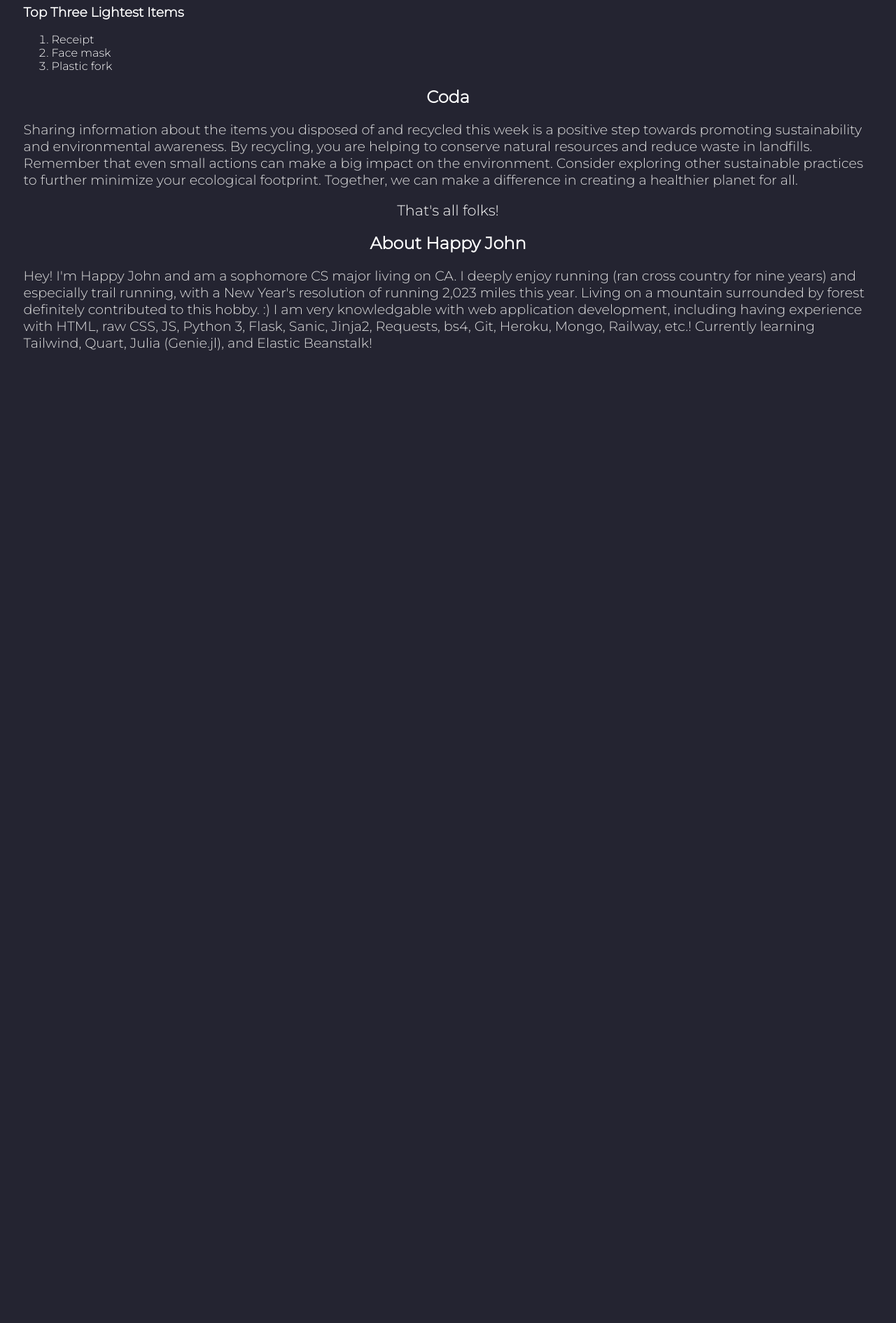
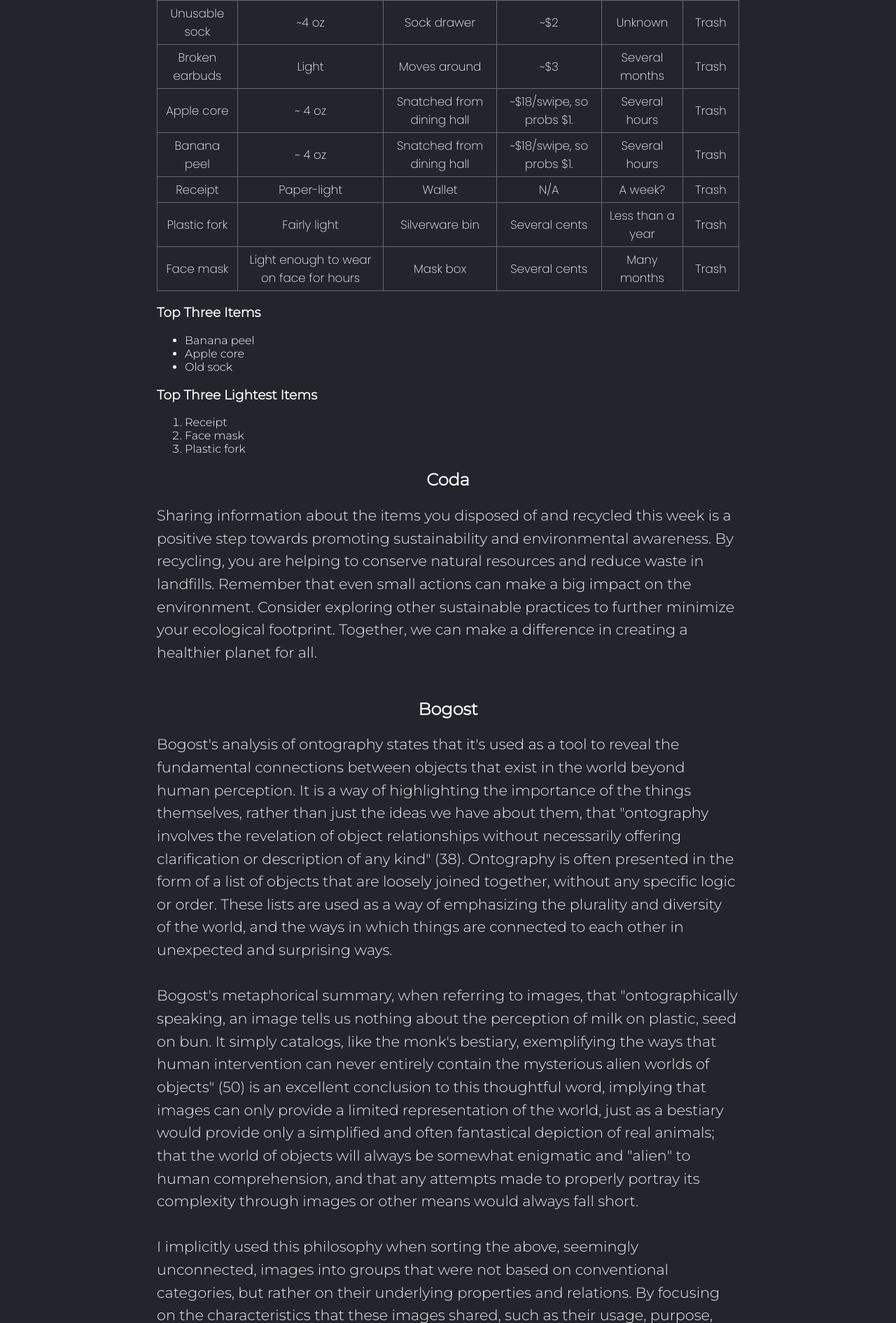
Before and after one commit to JoyousJohn/trash-project, a Python web app: template templates/index.html in a window 1280 px wide. Shown: the part 2201-4092 px from the top of the page at 70% size. Before the commit the page ends 2702 px from the top, so only its background shows below. Run offline with Jinja, Linux system fonts and the light colour scheme; the template is opened without the code that fills it, so the values that code supplies are empty; some libraries are stand-ins or nearby versions.

Commit message:
Added personal website link, Bogost ontography summary and analysis, and updated color vars, body width, line height, and text size.

```diff
--- a/static/css/style.css
+++ b/static/css/style.css
@@ -1,7 +1,7 @@
 :root {
-    --background-col: rgb(36, 36, 49);
+    --background-col: rgb(36, 36, 45);
     --prim-text-col: white;
-    --second-text-col: rgb(225, 225, 225);
+    --second-text-col: rgb(238, 238, 238);
     --table-head-back-col: rgb(83, 66, 109);
     --border-col: rgb(105, 105, 105);
     --hyperlink-dark: rgb(107, 200, 237);
@@ -9,7 +9,6 @@
 }
 
 body {
-    padding: 2vw;
     font-family: Montserrat;
     background-color: var(--background-col);
     color: var(--prim-text-col);
@@ -37,7 +36,7 @@ img { width: 100%; height: auto;}
 
 h1, h2, div { color: var(--prim-text-col); text-align: center;}
 
-p { color: var(--second-text-col); font-size: 1.2rem;}
+p { color: var(--second-text-col); font-size: 1.3rem; line-height: 1.57; }
 a:link, a:visited { color: var(--hyperlink-dark);}
 
 table { font: 1.05rem Poppins; border-collapse: collapse;} /* border-spacing: 0 */
--- a/templates/index.html
+++ b/templates/index.html
@@ -15,7 +15,9 @@
     <base target="_blank">
 </head>
 
-<body>
+<body style="display: flex; flex-direction: column; align-items: center; width: 100%; padding: 0; margin: 0;">
+
+    <article style="max-width: 65%;">
 
     <h1 id="h-title">Week 57 <br> Spring Room <br> (Re)organization</h1>
 
@@ -40,7 +42,7 @@
     <p>
         Some of my items fall into a group of nonnecessities that are only primarily used to
         enlighten my livelihood. These include salt spray to better control my long hair,
-        <a href='https://www.shorturl.at/mvyF6'>earbuds</a> to listen to music or audio in noisy areas and better focus, <a href='https://en.wikipedia.org/wiki/Disposable_tableware'>plastic utensils</a>
+        <a href='https://www.aliexpress.com/w/wholesale-wireless-earbuds.html'>earbuds</a> to listen to music or audio in noisy areas and better focus, <a href='https://en.wikipedia.org/wiki/Disposable_tableware'>plastic utensils</a>
         so I can avoid eating with my fingers, and over-the-counter <a href='https://en.wikipedia.org/wiki/Paracetamol'>painkillers</a> for that
         occasional headache. I restock my <a href='https://en.wikipedia.org/wiki/Hair_spray'>salt spray monthly</a> and am a fan of the volume it
         adds to my hair. I almost never replace my earbuds - the ones pictured are a secondary
@@ -73,7 +75,7 @@
 
     <h2 id="gallery">Gallery</h2>
 
-    <div style="display: grid; grid-template-columns: repeat(3, 25%); justify-content: center; gap: 8px;">
+    <div style="display: grid; grid-template-columns: repeat(3, 1fr); justify-content: center; gap: 8px;">
         <img src='/img/apple.jpg'>
         <img src='/img/banana.jpg'>
         <img src='/img/earbuds.jpg'>
@@ -203,16 +205,33 @@
 
     <h2 id="coda">Coda</h2>
 
-    <p>
+    <p style="margin-bottom: 30px;">
         Sharing information about the items you disposed of and recycled this week is a positive step towards promoting sustainability and environmental
         awareness. By recycling, you are helping to conserve natural resources and reduce waste in landfills. Remember that even small actions
         can make a big impact on the environment. Consider exploring other sustainable practices to further minimize your ecological footprint.
         Together, we can make a difference in creating a healthier planet for all.
+    </p><br>
+
+    <h2 style="margin: 0;">Bogost</h2>
+
+    <p>
+        Bogost's analysis of ontography states that it's used as a tool to reveal the fundamental connections between objects that exist in the world beyond human perception. It is a way of highlighting the importance of the things themselves, rather than just the ideas we have about them, that "ontography involves the revelation of object relationships without necessarily offering clarification or description of any kind" (38). Ontography is often presented in the form of a list of objects that are loosely joined together, without any specific logic or order. These lists are used as a way of emphasizing the plurality and diversity of the world, and the ways in which things are connected to each other in unexpected and surprising ways.
+
+        <br><br>
+
+        Bogost's metaphorical summary, when referring to images, that "ontographically speaking, an image tells us nothing about the perception of milk on plastic, seed on bun. It simply catalogs, like the monk's bestiary, exemplifying the ways that human intervention can never entirely contain the mysterious alien worlds of objects" (50) is an excellent conclusion to this thoughtful word, implying that images can only provide a limited representation of the world, just as a bestiary would provide only a simplified and often fantastical depiction of real animals; that the world of objects will always be somewhat enigmatic and "alien" to human comprehension, and that any attempts made to properly portray its complexity through images or other means would always fall short.
+
+        <br><br>
+
+        I implicitly used this philosophy when sorting the above, seemingly unconnected, images into groups that were not based on conventional categories, but rather on their underlying properties and relations. By focusing on the characteristics that these images shared, such as their usage, purpose, and significance of their existence, instead of qualities such as shape, color and texture, I was able to create meaningful clusters that reflected their ontological nature, rather than their superficial appearances.
+
     </p>
 
     <span style="display: inline-block; width: 100%; text-align: center; font-size: 1.3rem;">That's all folks!</span>
 
-    <h2 id="about">About Happy John</h2>
+    <h2 id="about" style="margin-bottom: 0;">About Happy John</h2>
+
+    <span style="display: block; text-align: center; width: 100%;"><a style="font: 20px Arial; color: rgb(114, 114, 207); text-decoration: underline;" href="https://www.johnhappy.me" target="_blank">www.johnhappy.me</a></span>
 
     <p>
         Hey! I'm Happy John and am a sophomore CS major living on CA. I deeply enjoy running (ran cross country for nine years)
@@ -222,6 +241,8 @@
         Railway, etc.! Currently learning Tailwind, Quart, Julia (Genie.jl), and Elastic Beanstalk!
     </p>
 
+    </article>
+
     <button id="btn-top" onclick="$.scrollTo('html', 'fast')" style="cursor: pointer;">Back to top</button>
 
 </body>
```
